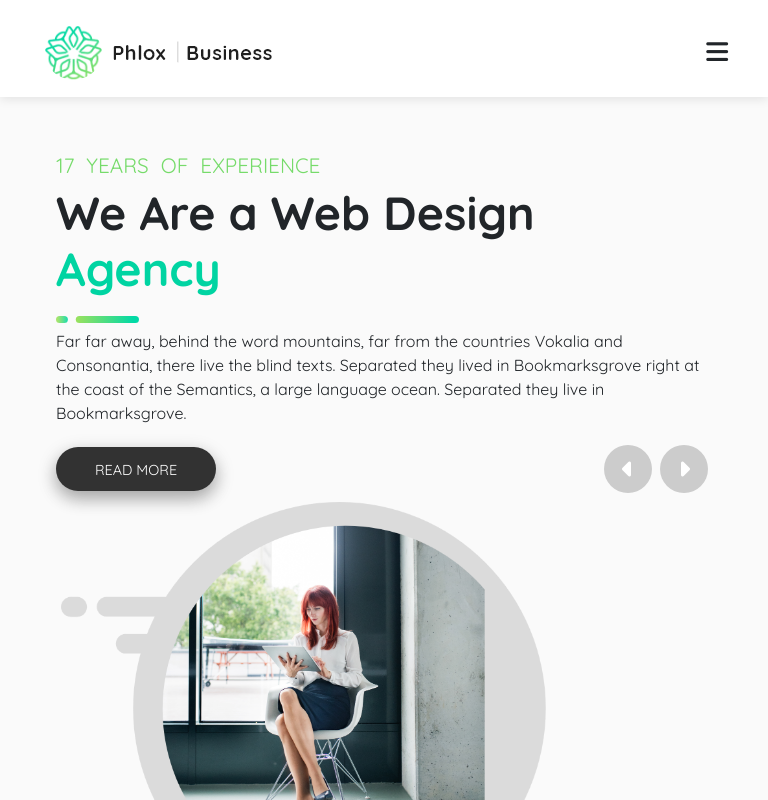
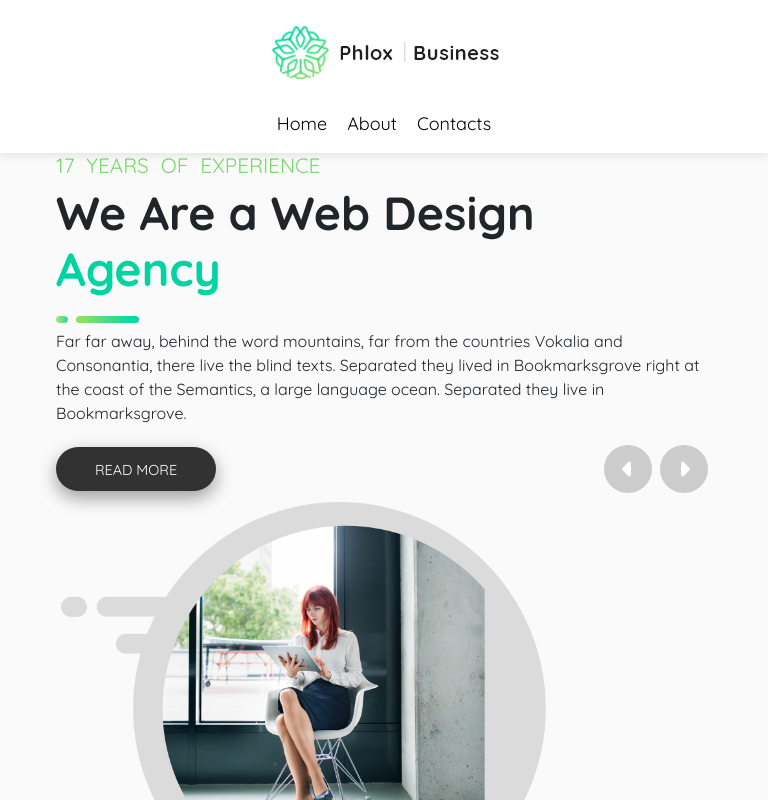
Before and after one commit to CosimoA/proj-html-vuejs, a Vue app: page / in a window 768 px wide. Shown: the top 800 px of the page. Built offline with nearby package versions, Linux system fonts and the light colour scheme.

Commit message:
STYLE: add media query over 766px & style Header

```diff
--- a/src/components/AppHeader.vue
+++ b/src/components/AppHeader.vue
@@ -122,15 +122,6 @@ header {
   transform: scale(0.8);
   transition: opacity 0.3s ease, transform 0.3s ease;
 
-  .menu-wrapper {
-    display: flex;
-    flex-direction: column;
-    align-items: center;
-    justify-content: flex-start;
-    margin-top: 10px;
-    flex-grow: 1;
-  }
-
   .close-button {
     align-self: center;
     cursor: pointer;
@@ -170,11 +161,6 @@ header {
     &:active {
       transform: scale(1.1);
     }
-
-    // img {
-    //   width: 100%;
-    //   height: auto;
-    // }
   }
 }
 
@@ -182,4 +168,57 @@ header {
   opacity: 1;
   transform: scale(1);
 }
+
+@media all and (min-width: 767px) and (max-width: 1024px) {
+
+  header {
+    section {
+      justify-content: center;
+    }
+
+    .hamburger-icon {
+      display: none;
+    }
+
+    .fullscreen-menu {
+      display: flex;
+      justify-content: center;
+      position: static;
+      padding: 1rem;
+      background-color: transparent;
+      opacity: 1;
+      transform: scale(1);
+
+      .close-button {
+        display: none;
+      }
+
+      ul {
+        display: flex;
+        list-style: none;
+        text-align: center;
+        padding: 0;
+        margin: 0;
+      }
+
+      .menu-link {
+        font-size: 18px;
+        font-weight: normal;
+        margin: 0 10px;
+
+        &:hover {
+          font-weight: bolder;
+        }
+      }
+
+      .menu-link.active {
+        color: black;
+      }
+    }
+  }
+}
+
+@media all and (min-width: 1025px) {
+  // altro
+}
 </style>
```
Also changed, not shown: src/pages/Temporaneo.vue (deleted, +0 -15 lines).
